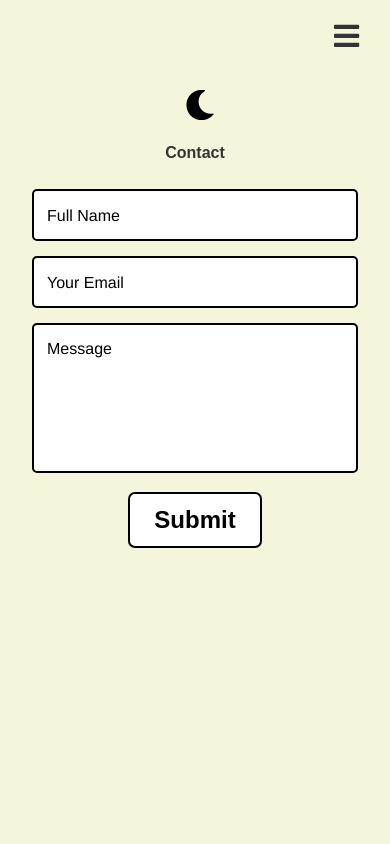
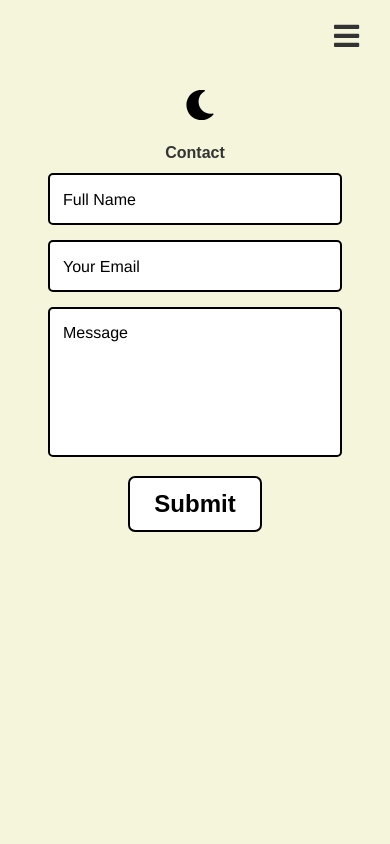
Before and after one commit to christinareanna/christinareanna.github.io, a React (Create React App) app: page /contact in a window 390 px wide. Shown: the top 844 px of the page. Built offline with nearby package versions, Linux system fonts and the light colour scheme.

Commit message:
updated contact form

```diff
--- a/src/components/ContactForm.css
+++ b/src/components/ContactForm.css
@@ -1,7 +1,6 @@
 Form {
     width: 100%;
     min-height: 100vh;
-    padding: 0.3em 10em;
     text-align: center;
     overflow-y: hidden;
 }
@@ -22,7 +21,7 @@ h1 {
     transition: all 0.3s;
     padding: 13px;
     margin-bottom: 15px;
-    width: 100%;
+    width: 60%;
     box-sizing: border-box;
     outline: 0;
 }
@@ -51,7 +50,18 @@ textarea::placeholder {
 
 @media screen and (max-width: 425px) {
     Form {
-        padding: 0 1em;
+        width: 60%;
+    }
+
+    .contact-form {
+        font-family: 'Times New Roman', Times, serif;
+        border-radius: 3%;
+        padding: 0 2em;
+        overflow-y: hidden;
+    }
+
+    .input {
+        width: 100%;
     }
 }
 
@@ -63,8 +73,7 @@ textarea::placeholder {
     .contact-form {
         font-family: 'Times New Roman', Times, serif;
         border-radius: 3%;
-        padding: 1em;
-        /* margin: 0 1rem; */
+        padding: 0 3em;
         overflow-y: hidden;
     }
 
```
